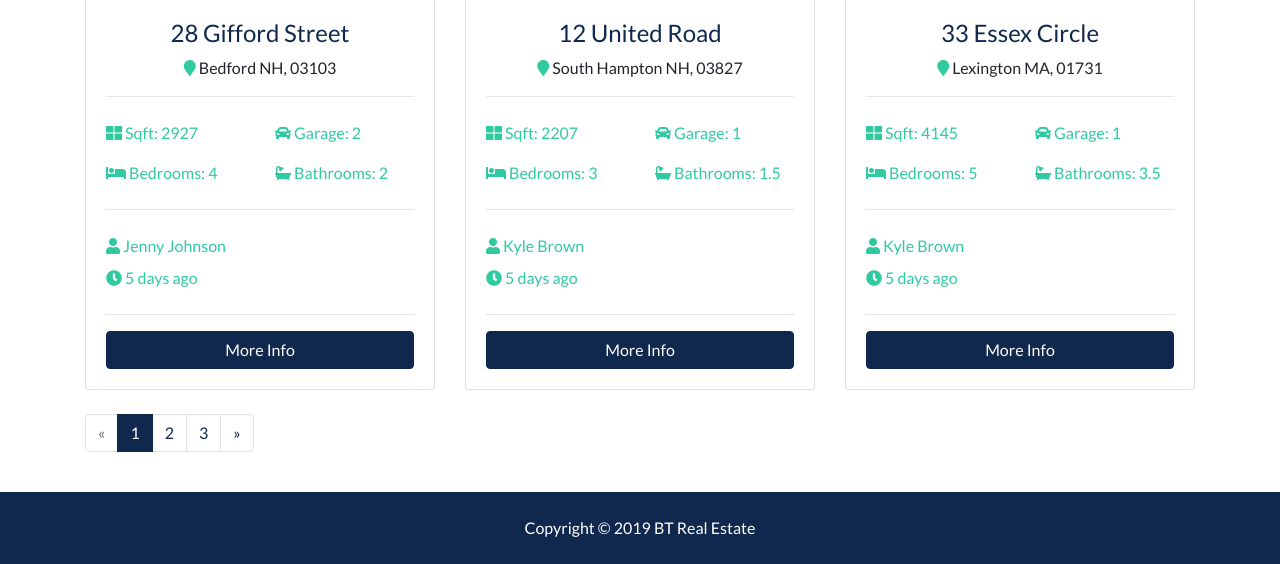
After one commit to tomikarikj/btrealestate, a Django app: page /listings/ in a window 1280 px wide. The commit adds this page. Shown: the part 1389-1953 px from the top of the page. Run offline with Django 3.2, Linux system fonts and the light colour scheme; some libraries are stand-ins or nearby versions.

Commit message:
Added all the markup and some routes

```diff
--- a/templates/base.html
+++ b/templates/base.html
@@ -5,6 +5,11 @@
     <meta charset="UTF-8" />
     <meta name="viewport" content="width=device-width, initial-scale=1.0" />
     <meta http-equiv="X-UA-Compatible" content="ie=edge" />
+    <!-- Lato Google Font -->
+    <link
+      href="https://fonts.googleapis.com/css?family=Lato&display=swap"
+      rel="stylesheet"
+    />
     <!-- Font Awesome -->
     <link rel="stylesheet" href="{% static 'css/all.css' %}" />
     <!-- Bootstrap -->
@@ -12,6 +17,11 @@
     <!-- Custom -->
     <link rel="stylesheet" href="{% static 'css/style.css' %}" />
     <title>BT Real Estate</title>
+    <style>
+      body {
+        font-family: 'Lato', sans-serif;
+      }
+    </style>
   </head>
   <body>
     <!-- Top Bar -->
--- /dev/null
+++ b/templates/listings/listing.html
@@ -0,0 +1 @@
+<h1>Listing</h1>
--- /dev/null
+++ b/templates/listings/listings.html
@@ -0,0 +1,316 @@
+{% extends 'base.html' %} {% block content %}
+<section id="showcase-inner" class="py-5 text-white">
+    <div class="container">
+      <div class="row text-center">
+        <div class="col-md-12">
+          <h1 class="display-4">Browse Our Properties</h1>
+          <p class="lead">Lorem ipsum dolor sit, amet consectetur adipisicing elit. Sunt, pariatur!</p>
+        </div>
+      </div>
+    </div>
+  </section>
+
+  <!-- Breadcrumb -->
+  <section id="bc" class="mt-3">
+    <div class="container">
+      <nav aria-label="breadcrumb">
+        <ol class="breadcrumb">
+          <li class="breadcrumb-item">
+            <a href="{% url 'index' %}">
+              <i class="fas fa-home"></i> Home</a>
+          </li>
+          <li class="breadcrumb-item active"> Browse Listings</li>
+        </ol>
+      </nav>
+    </div>
+  </section>
+
+  <!-- Listings -->
+  <section id="listings" class="py-4">
+    <div class="container">
+      <div class="row">
+
+        <!-- Listing 1 -->
+        <div class="col-md-6 col-lg-4 mb-4">
+          <div class="card listing-preview">
+            <img class="card-img-top" src="assets/img/homes/home-1.jpg" alt="">
+            <div class="card-img-overlay">
+              <h2>
+                <span class="badge badge-secondary text-white">$490,000</span>
+              </h2>
+            </div>
+            <div class="card-body">
+              <div class="listing-heading text-center">
+                <h4 class="text-primary">45 Drivewood Circle</h4>
+                <p>
+                  <i class="fas fa-map-marker text-secondary"></i> Norwood MA, 02062</p>
+              </div>
+              <hr>
+              <div class="row py-2 text-secondary">
+                <div class="col-6">
+                  <i class="fas fa-th-large"></i> Sqft: 3200</div>
+                <div class="col-6">
+                  <i class="fas fa-car"></i> Garage: 2</div>
+              </div>
+              <div class="row py-2 text-secondary">
+                <div class="col-6">
+                  <i class="fas fa-bed"></i> Bedrooms: 3</div>
+                <div class="col-6">
+                  <i class="fas fa-bath"></i> Bathrooms: 2</div>
+              </div>
+              <hr>
+              <div class="row py-2 text-secondary">
+                <div class="col-12">
+                  <i class="fas fa-user"></i> Kyle Brown</div>
+              </div>
+              <div class="row text-secondary pb-2">
+                <div class="col-6">
+                  <i class="fas fa-clock"></i> 2 days ago</div>
+              </div>
+              <hr>
+              <a href="listing.html" class="btn btn-primary btn-block">More Info</a>
+            </div>
+          </div>
+        </div>
+
+        <!-- Listing 2 -->
+        <div class="col-md-6 col-lg-4 mb-4">
+          <div class="card listing-preview">
+            <img class="card-img-top" src="assets/img/homes/home-2.jpg" alt="">
+            <div class="card-img-overlay">
+              <h2>
+                <span class="badge badge-secondary text-white">$550,000</span>
+              </h2>
+            </div>
+            <div class="card-body">
+              <div class="listing-heading text-center">
+                <h4 class="text-primary">18 Jefferson Lane</h4>
+                <p>
+                  <i class="fas fa-map-marker text-secondary"></i> Woburn MA, 01801</p>
+              </div>
+              <hr>
+              <div class="row py-2 text-secondary">
+                <div class="col-6">
+                  <i class="fas fa-th-large"></i> Sqft: 3200</div>
+                <div class="col-6">
+                  <i class="fas fa-car"></i> Garage: 1</div>
+              </div>
+              <div class="row py-2 text-secondary">
+                <div class="col-6">
+                  <i class="fas fa-bed"></i> Bedrooms: 4</div>
+                <div class="col-6">
+                  <i class="fas fa-bath"></i> Bathrooms: 2.5</div>
+              </div>
+              <hr>
+              <div class="row py-2 text-secondary">
+                <div class="col-6">
+                  <i class="fas fa-user"></i> Mark Hudson</div>
+              </div>
+              <div class="row text-secondary pb-2">
+                <div class="col-6">
+                  <i class="fas fa-clock"></i> 5 days ago</div>
+              </div>
+              <hr>
+              <a href="listing.html" class="btn btn-primary btn-block">More Info</a>
+            </div>
+          </div>
+        </div>
+
+        <!-- Listing 3 -->
+        <div class="col-md-6 col-lg-4 mb-4">
+          <div class="card listing-preview">
+            <img class="card-img-top" src="assets/img/homes/home-3.jpg" alt="">
+            <div class="card-img-overlay">
+              <h2>
+                <span class="badge badge-secondary text-white">$580,000</span>
+              </h2>
+            </div>
+            <div class="card-body">
+              <div class="listing-heading text-center">
+                <h4 class="text-primary">187 Woodrow Street</h4>
+                <p>
+                  <i class="fas fa-map-marker text-secondary"></i> Salem MA, 01915</p>
+              </div>
+              <hr>
+              <div class="row py-2 text-secondary">
+                <div class="col-6">
+                  <i class="fas fa-th-large"></i> Sqft: 3107</div>
+                <div class="col-6">
+                  <i class="fas fa-car"></i> Garage: 0</div>
+              </div>
+              <div class="row py-2 text-secondary">
+                <div class="col-6">
+                  <i class="fas fa-bed"></i> Bedrooms: 4</div>
+                <div class="col-6">
+                  <i class="fas fa-bath"></i> Bathrooms: 3</div>
+              </div>
+              <hr>
+              <div class="row py-2 text-secondary">
+                <div class="col-6">
+                  <i class="fas fa-user"></i> Mark Hudson</div>
+              </div>
+              <div class="row text-secondary pb-2">
+                <div class="col-6">
+                  <i class="fas fa-clock"></i> 5 days ago</div>
+              </div>
+              <hr>
+              <a href="listing.html" class="btn btn-primary btn-block">More Info</a>
+            </div>
+          </div>
+        </div>
+
+        <!-- Listing 4 -->
+        <div class="col-md-6 col-lg-4 mb-4">
+          <div class="card listing-preview">
+            <img class="card-img-top" src="assets/img/homes/home-4.jpg" alt="">
+            <div class="card-img-overlay">
+              <h2>
+                <span class="badge badge-secondary text-white">$380,000</span>
+              </h2>
+            </div>
+            <div class="card-body">
+              <div class="listing-heading text-center">
+                <h4 class="text-primary">28 Gifford Street</h4>
+                <p>
+                  <i class="fas fa-map-marker text-secondary"></i> Bedford NH, 03103</p>
+              </div>
+              <hr>
+              <div class="row py-2 text-secondary">
+                <div class="col-6">
+                  <i class="fas fa-th-large"></i> Sqft: 2927</div>
+                <div class="col-6">
+                  <i class="fas fa-car"></i> Garage: 2</div>
+              </div>
+              <div class="row py-2 text-secondary">
+                <div class="col-6">
+                  <i class="fas fa-bed"></i> Bedrooms: 4</div>
+                <div class="col-6">
+                  <i class="fas fa-bath"></i> Bathrooms: 2</div>
+              </div>
+              <hr>
+              <div class="row py-2 text-secondary">
+                <div class="col-6">
+                  <i class="fas fa-user"></i> Jenny Johnson</div>
+              </div>
+              <div class="row text-secondary pb-2">
+                <div class="col-6">
+                  <i class="fas fa-clock"></i> 5 days ago</div>
+              </div>
+              <hr>
+              <a href="listing.html" class="btn btn-primary btn-block">More Info</a>
+            </div>
+          </div>
+        </div>
+
+        <!-- Listing 5 -->
+        <div class="col-md-6 col-lg-4 mb-4">
+          <div class="card listing-preview">
+            <img class="card-img-top" src="assets/img/homes/home-5.jpg" alt="">
+            <div class="card-img-overlay">
+              <h2>
+                <span class="badge badge-secondary text-white">$230,000</span>
+              </h2>
+            </div>
+            <div class="card-body">
+              <div class="listing-heading text-center">
+                <h4 class="text-primary">12 United Road</h4>
+                <p>
+                  <i class="fas fa-map-marker text-secondary"></i> South Hampton NH, 03827</p>
+              </div>
+              <hr>
+              <div class="row py-2 text-secondary">
+                <div class="col-6">
+                  <i class="fas fa-th-large"></i> Sqft: 2207</div>
+                <div class="col-6">
+                  <i class="fas fa-car"></i> Garage: 1</div>
+              </div>
+              <div class="row py-2 text-secondary">
+                <div class="col-6">
+                  <i class="fas fa-bed"></i> Bedrooms: 3</div>
+                <div class="col-6">
+                  <i class="fas fa-bath"></i> Bathrooms: 1.5</div>
+              </div>
+              <hr>
+              <div class="row py-2 text-secondary">
+                <div class="col-6">
+                  <i class="fas fa-user"></i> Kyle Brown</div>
+              </div>
+              <div class="row text-secondary pb-2">
+                <div class="col-6">
+                  <i class="fas fa-clock"></i> 5 days ago</div>
+              </div>
+              <hr>
+              <a href="listing.html" class="btn btn-primary btn-block">More Info</a>
+            </div>
+          </div>
+        </div>
+
+        <!-- Listing 6 -->
+        <div class="col-md-6 col-lg-4 mb-4">
+          <div class="card listing-preview">
+            <img class="card-img-top" src="assets/img/homes/home-6.jpg" alt="">
+            <div class="card-img-overlay">
+              <h2>
+                <span class="badge badge-secondary text-white">$780,000</span>
+              </h2>
+            </div>
+            <div class="card-body">
+              <div class="listing-heading text-center">
+                <h4 class="text-primary">33 Essex Circle</h4>
+                <p>
+                  <i class="fas fa-map-marker text-secondary"></i> Lexington MA, 01731</p>
+              </div>
+              <hr>
+              <div class="row py-2 text-secondary">
+                <div class="col-6">
+                  <i class="fas fa-th-large"></i> Sqft: 4145</div>
+                <div class="col-6">
+                  <i class="fas fa-car"></i> Garage: 1</div>
+              </div>
+              <div class="row py-2 text-secondary">
+                <div class="col-6">
+                  <i class="fas fa-bed"></i> Bedrooms: 5</div>
+                <div class="col-6">
+                  <i class="fas fa-bath"></i> Bathrooms: 3.5</div>
+              </div>
+              <hr>
+              <div class="row py-2 text-secondary">
+                <div class="col-6">
+                  <i class="fas fa-user"></i> Kyle Brown</div>
+              </div>
+              <div class="row text-secondary pb-2">
+                <div class="col-6">
+                  <i class="fas fa-clock"></i> 5 days ago</div>
+              </div>
+              <hr>
+              <a href="listing.html" class="btn btn-primary btn-block">More Info</a>
+            </div>
+          </div>
+        </div>
+
+      </div>
+
+      <div class="row">
+        <div class="col-md-12">
+          <ul class="pagination">
+            <li class="page-item disabled">
+              <a class="page-link" href="#">&laquo;</a>
+            </li>
+            <li class="page-item active">
+              <a class="page-link" href="#">1</a>
+            </li>
+            <li class="page-item">
+              <a class="page-link" href="#">2</a>
+            </li>
+            <li class="page-item">
+              <a class="page-link" href="#">3</a>
+            </li>
+            <li class="page-item">
+              <a class="page-link" href="#">&raquo;</a>
+            </li>
+          </ul>
+        </div>
+      </div>
+    </div>
+  </section>
+{% endblock %}
--- /dev/null
+++ b/templates/listings/search.html
@@ -0,0 +1 @@
+<h1>Search</h1>
--- a/templates/partials/_navbar.html
+++ b/templates/partials/_navbar.html
@@ -36,8 +36,14 @@
         >
           <a class="nav-link" href="{% url 'about' %}">About</a>
         </li>
-        <li class="nav-item mr-3">
-          <a class="nav-link" href="{% url 'index' %}">Featured Listings</a>
+        <li
+          {% if 'listings' in request.path %}
+          class="nav-item active mr-3"
+          {% else %}
+          class="nav-item mr-3"
+          {% endif %}
+        >
+          <a class="nav-link" href="{% url 'listings' %}">Featured Listings</a>
         </li>
       </ul>
 
```
